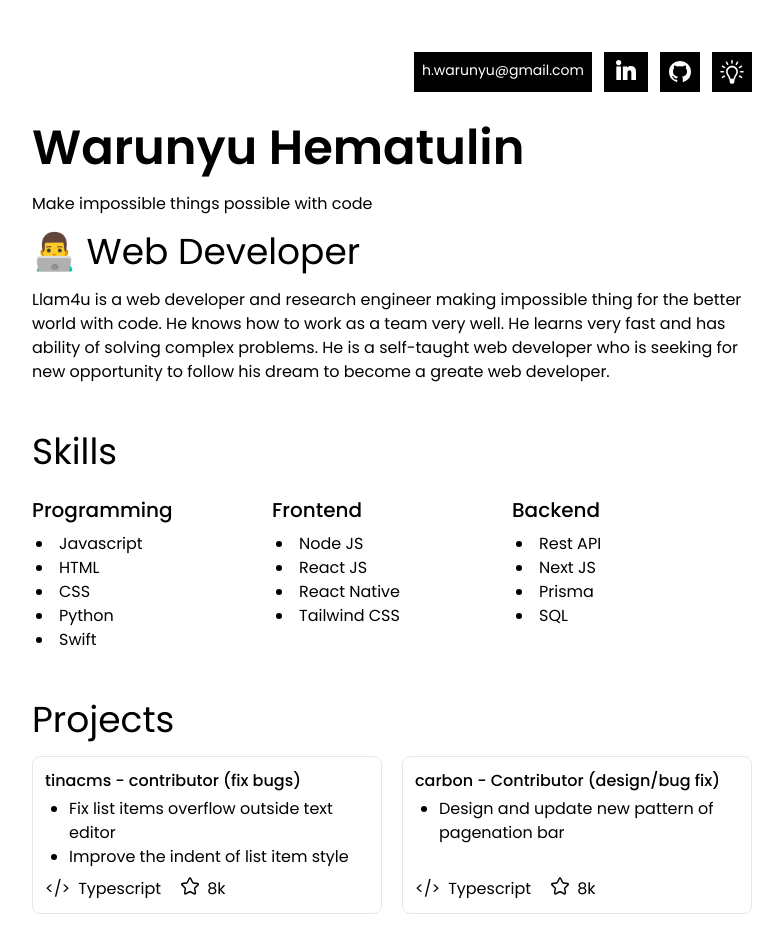
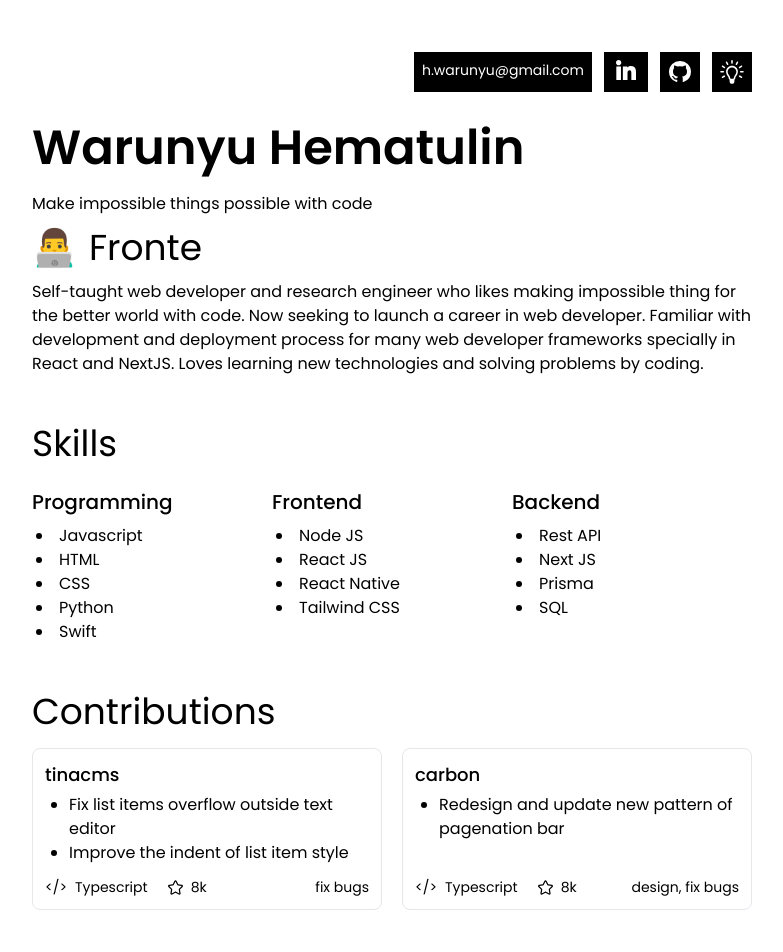
Before and after one commit to 61130061/me, a React (Create React App) app: page / in a window 1280 px wide. Shown: the top 952 px of the page, without its empty margins (248-1031 px from the left). Built offline with nearby package versions, Linux system fonts and the light colour scheme.

Commit message:
♻️ add typewriting aninmation and contribute section

```diff
--- a/src/App.js
+++ b/src/App.js
@@ -1,5 +1,6 @@
 import Header from './components/Header';
 import Projects from './components/Projects';
+import Contributions from './components/Contributions';
 import Skills from './components/Skills';
 import Footer from './components/Footer';
 
@@ -9,6 +10,7 @@ function App() {
       <div className="m-auto max-w-[720px] mt-5">
         <Header />
         <Skills />
+        <Contributions />
         <Projects />
 
         <div className="my-12">
--- /dev/null
+++ b/src/components/Contributions.js
@@ -0,0 +1,60 @@
+import { Star } from './Icon';
+
+function Contributions () {
+  return (
+    <div className="my-12">
+      <div className="text-4xl my-4 font-[400]">Contributions</div>
+      <div className="grid sm:grid-cols-2 gap-5">
+        <div className="flex flex-col flex-1 justify-between p-3 rounded-lg border">
+          <div>
+            <div className="text-lg font-[500] mb-1 hover:underline hover:cursor-pointer">tinacms</div>
+            <ul className="list-disc pl-6">
+              <li>Fix list items overflow outside text editor</li>
+              <li>Improve the indent of list item style</li>
+            </ul>
+          </div>
+          <div className="flex justify-between mt-3 text-sm">
+            <div className="flex items-center gap-5">
+              <div className="flex gap-2 items-center">
+                <div>{'</>'}</div>
+                <div>Typescript</div>
+              </div>
+              <div className="flex gap-2 items-center">
+                <Star />
+                <div>8k</div>
+              </div>
+            </div>
+            <div>
+              <div>fix bugs</div>
+            </div>
+          </div>
+        </div>
+        <div className="flex flex-col flex-1 justify-between p-3 rounded-lg border">
+          <div>
+            <div className="text-lg font-[500] mb-1 hover:underline hover:cursor-pointer">carbon</div>
+            <ul className="list-disc pl-6">
+              <li>Redesign and update new pattern of pagenation bar</li>
+            </ul>
+          </div>
+          <div className="flex justify-between mt-3 text-sm">
+            <div className="flex items-center gap-5">
+              <div className="flex gap-2 items-center">
+                <div>{'</>'}</div>
+                <div>Typescript</div>
+              </div>
+              <div className="flex gap-2 items-center">
+                <Star />
+                <div>8k</div>
+              </div>
+            </div>
+            <div>
+              <div>design, fix bugs</div>
+            </div>
+          </div>
+        </div>
+      </div>
+    </div>
+  )
+}
+
+export default Contributions;
--- a/src/components/Header.js
+++ b/src/components/Header.js
@@ -1,6 +1,37 @@
+import { useEffect, useState } from 'react';
 import { GitHub, Light, LinkedIn } from './Icon';
 
+const texts = ['Software Engineer', 'Frontend Developer', 'Web Developer'];
+
+function sleep(ms) {
+  return new Promise(resolve => setTimeout(resolve, ms));
+}
+
 function Header() {
+  const [typing, setTyping] = useState('');
+
+  useEffect(() => {
+    const typewriter = async () => {
+      for (let x = 0; x < texts.length; x++) {
+        const tArr = texts[x].split('');
+        for (let i = 0; i < tArr.length; i++) {
+          setTyping(texts[x].slice(0, i+1));
+          await sleep(40);
+        }
+        await sleep(3000);
+        if (x < texts.length-1) {
+          for (let i = tArr.length; i >= 0; i--) {
+            setTyping(texts[x].slice(0, i));
+            await sleep(40);
+          }
+          await sleep(1000);
+        }
+      }
+    }
+
+    typewriter();
+  }, []);
+
   return (
     <div>
       <div className="flex gap-3 flex-row-reverse text-sm">
@@ -17,8 +48,12 @@ function Header() {
       </div>
       <div className="text-5xl mb-5 mt-8 font-[600]">Warunyu Hematulin</div>
       <div>Make impossible things possible with code</div>
-      <div className="text-4xl my-4 font-[400]">👨‍💻 Web Developer</div>
-      <div>Llam4u is a web developer and research engineer making impossible thing for the better world with code. He knows how to work as a team very well. He learns very fast and has ability of solving complex problems. He is a self-taught web developer who is seeking for new opportunity to follow his dream to become a greate web developer.</div>
+      <div className="text-4xl my-3 font-[400] flex">
+        <div className="mr-3">👨‍💻</div>
+        <div>{typing}</div>
+        <div className="type-cursor">|</div>
+      </div>
+      <div>Self-taught web developer and research engineer who likes making impossible thing for the better world with code. Now seeking to launch a career in web developer. Familiar with development and deployment process for many web developer frameworks specially in React and NextJS. Loves learning new technologies and solving problems by coding.</div>
     </div>
   )
 }
--- a/src/components/Icon.js
+++ b/src/components/Icon.js
@@ -46,7 +46,7 @@ export function Light () {
 
 export function Star () {
   return (
-    <svg className="fill-black" width="18px" height="18px" viewBox="0 0 217.929 217.929" xmlns="http://www.w3.org/2000/svg">
+    <svg className="fill-black" width="15px" height="15px" viewBox="0 0 217.929 217.929" xmlns="http://www.w3.org/2000/svg">
       <g>
         <path d="M212.39,101.703c5.023-4.897,6.797-12.083,4.629-18.755s-7.827-11.443-14.769-12.452l-52.969-7.697
 		c-0.097-0.014-0.18-0.075-0.223-0.162L125.371,14.64C122.267,8.349,115.98,4.44,108.964,4.44S95.662,8.349,92.558,14.64
--- a/src/index.css
+++ b/src/index.css
@@ -10,3 +10,14 @@ body {
   background-color: #fff;
   color: #000;
 }
+
+.type-cursor {
+  animation: blink .7s steps(1, start) infinite;
+}
+
+@keyframes blink {
+  from, to { color: #000 }
+  50% {
+    color: transparent;
+  }
+}
```
